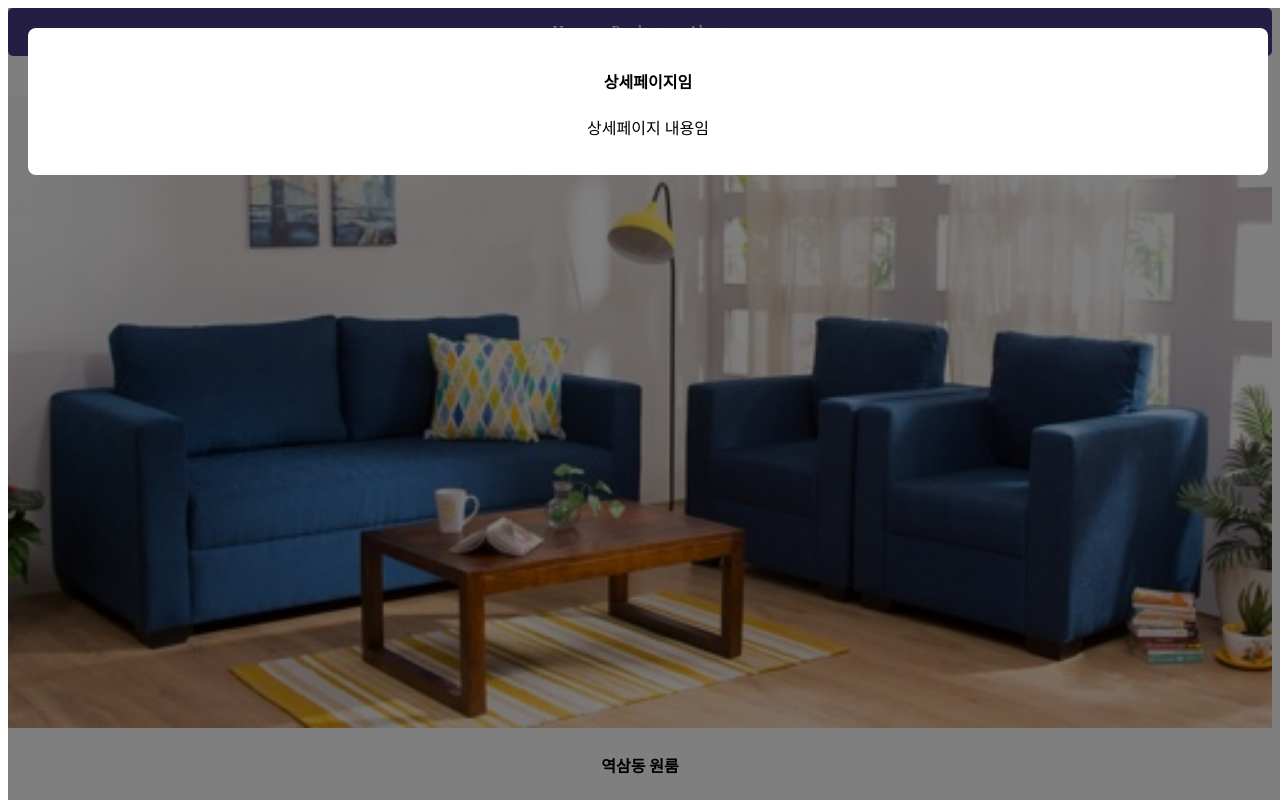
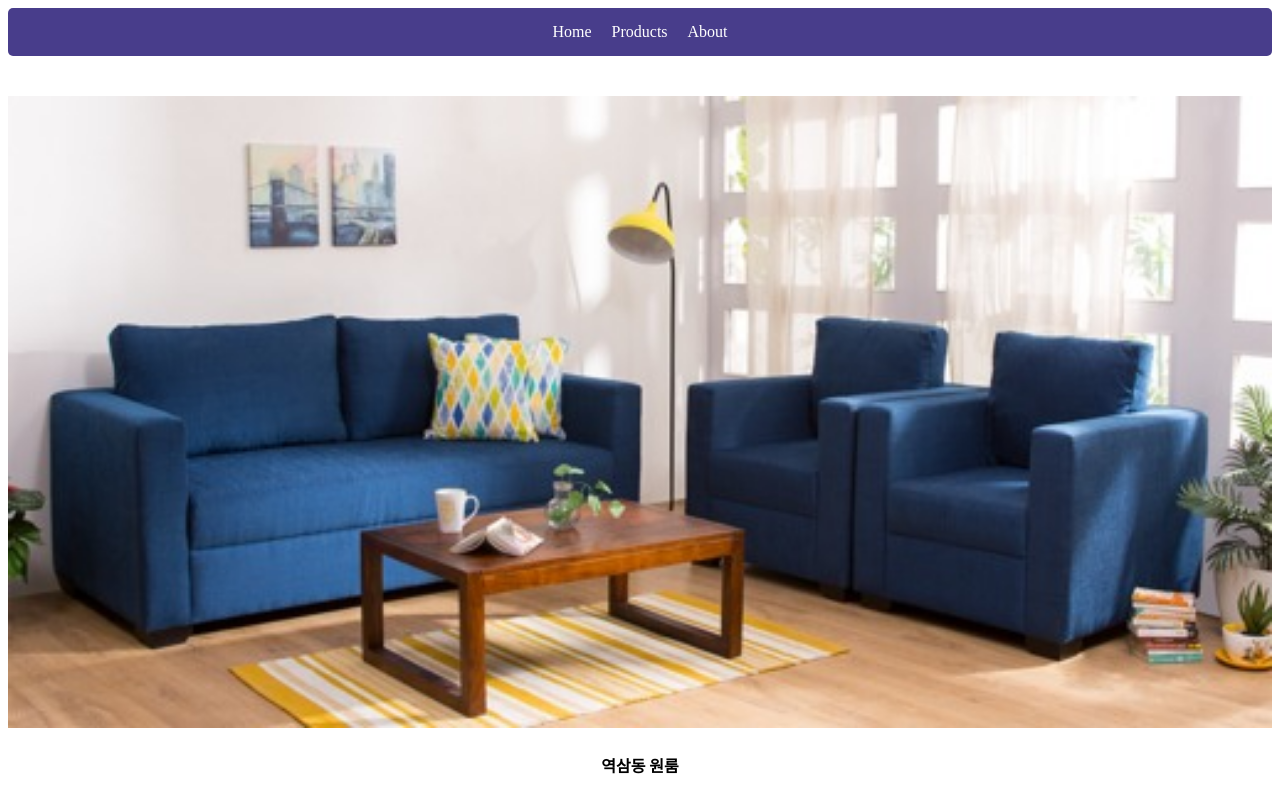
Before and after one commit to eodevelop/study_coding_apple, a Vue app in the folder vue/code/vue-project/: page / in a window 1280 px wide. Shown: the top 800 px of the page. Built offline with nearby package versions, Linux system fonts and the light colour scheme.

Commit message:
v-if 와 모달창 만들기 (Vue에서 동적인 UI 만드는 법) 강의 및 숙제 완료

```diff
--- a/vue/code/vue-project/src/App.vue
+++ b/vue/code/vue-project/src/App.vue
@@ -1,8 +1,9 @@
 <template>
-  <div class="black-bg">
+  <div class="black-bg" v-if="isModalOpen">
     <div class="white-bg">
       <h4>상세페이지임</h4>
       <p>상세페이지 내용임</p>
+      <button @click="isModalOpen=false">닫기</button>
     </div>
   </div>
 
@@ -11,7 +12,7 @@
   </div>
   <div>
     <img src="./assets/img/room0.jpg" class="room-img" alt="원룸 사진 0">
-    <h4>{{ products[0] }}</h4>
+    <h4 @click="isModalOpen = true">{{ products[0] }}</h4>
     <p>50만원</p>
     <button @click="increase(0)"> 허위 매물 신고</button>
     <span> 신고 수 : {{ reportCounts[0] }} </span>
```
Also changed, not shown: 1 other file (tests, documents, lock files or other folders).
